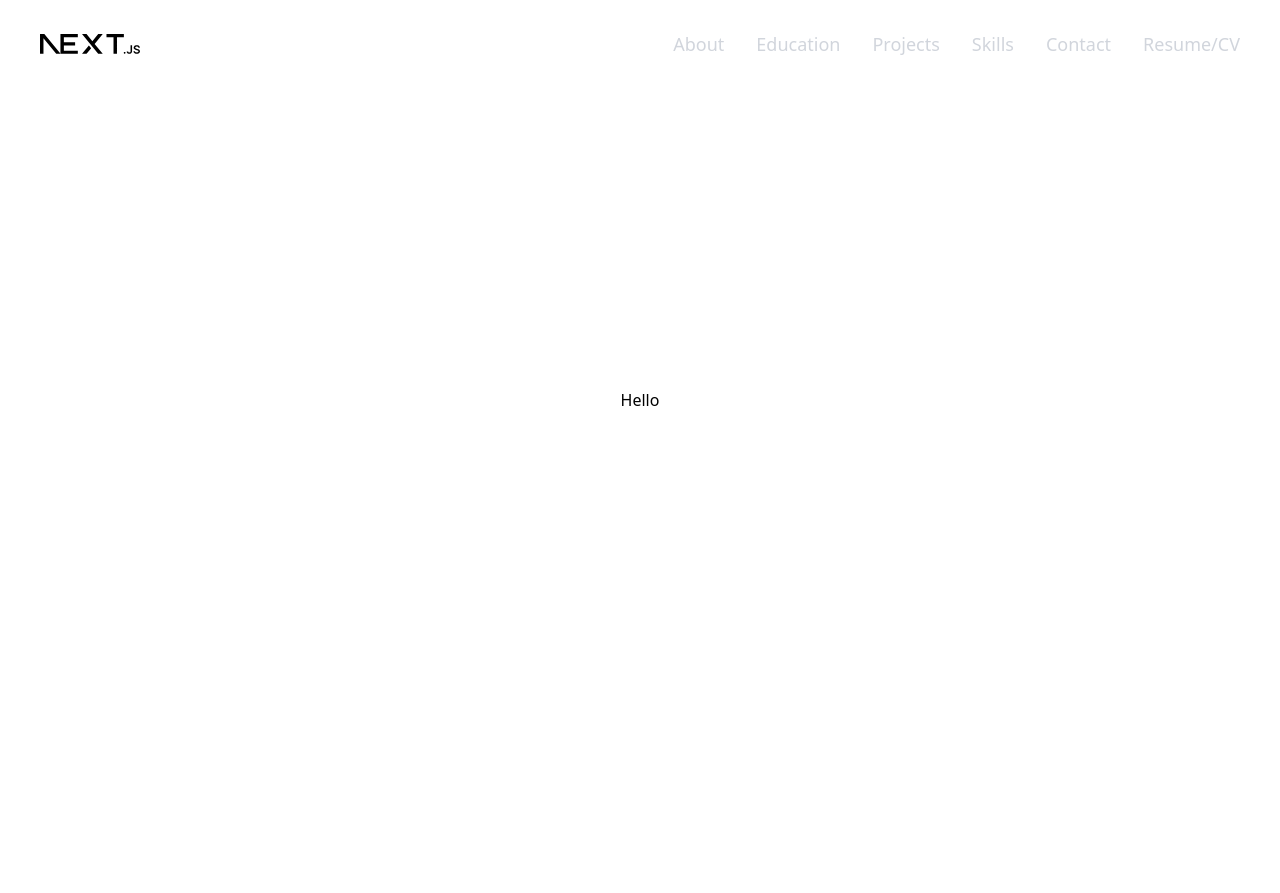
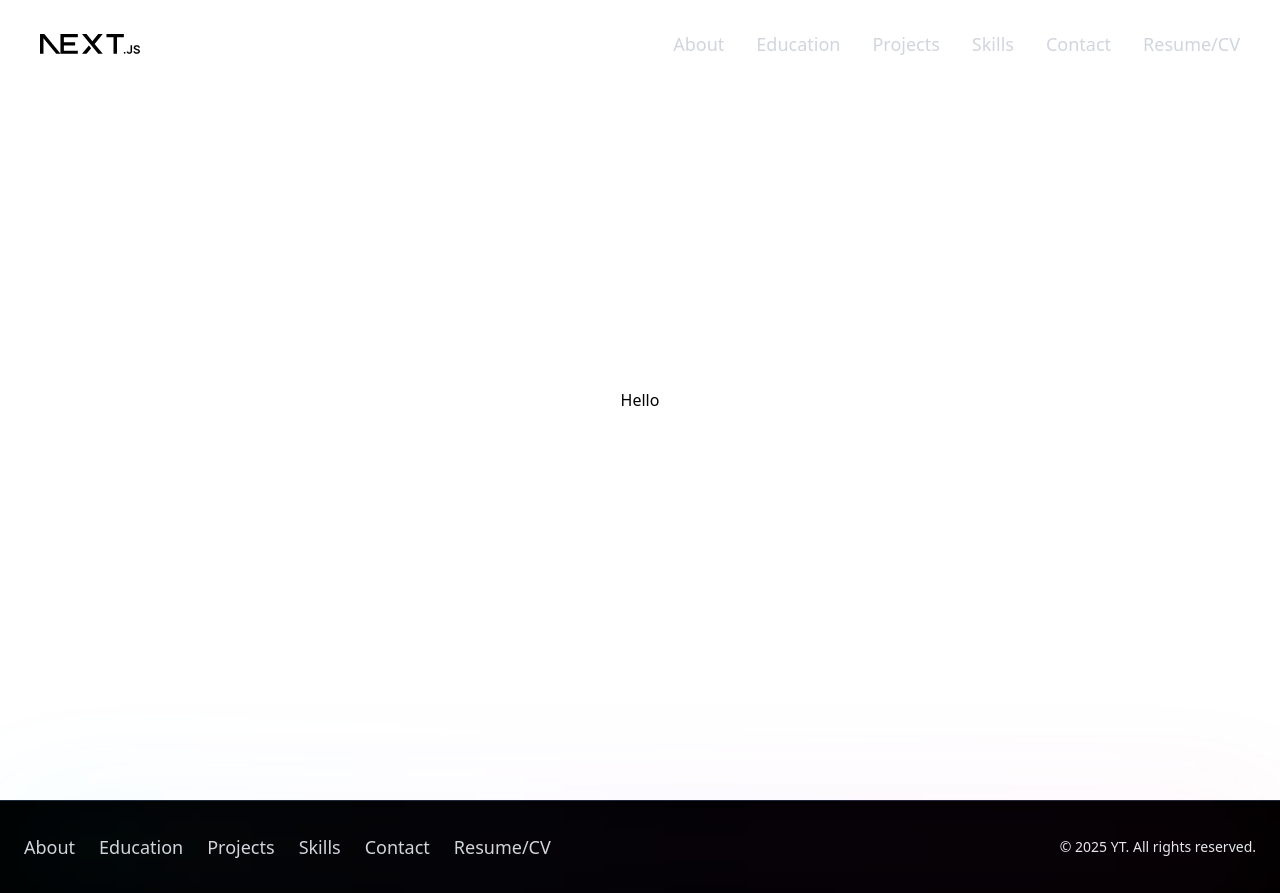
Before and after one commit to CaedusSolo/github-recap, a Next.js app: page / in a window 1280 px wide. Before the commit the page ends 800 px from the top, so only its background shows below. Built offline with nearby package versions, Linux system fonts and the light colour scheme.

Commit message:
feat: Add footer template

```diff
--- a/src/app/page.tsx
+++ b/src/app/page.tsx
@@ -1,5 +1,6 @@
 import Image from "next/image";
 import Navbar from "../components/ui/Navbar";
+import Footer from "../components/ui/Footer";
 
 export default function Home() {
   return (
@@ -8,6 +9,7 @@ export default function Home() {
       <main className="min-h-screen dark:bg-gray-900 flex flex-col w-full items-center justify-center mx-auto">
         Hello
       </main>
+      <Footer />
     </>
   );
 }
--- /dev/null
+++ b/src/components/ui/Footer.tsx
@@ -0,0 +1,43 @@
+"use client";
+import Link from "next/link";
+
+export default function Footer() {
+  return (
+    <footer className="bg-black backdrop-blur-md shadow-lg border-t border-gray-800 py-8 relative">
+      <div className="absolute inset-0 bg-gradient-to-r from-cyan-400/10 via-purple-500/10 to-pink-500/10 blur-3xl opacity-60 pointer-events-none" />
+      <div className="relative max-w-7xl mx-auto px-6 flex flex-col md:flex-row justify-between items-center gap-6">
+        {/* Links */}
+        <div className="flex flex-col items-center gap-3 sm:flex-row sm:flex-wrap sm:justify-center sm:gap-6 text-sm sm:text-base lg:text-lg font-medium text-gray-300">
+          <Link href="#about" className="hover:text-pink-400 transition">
+            About
+          </Link>
+          <Link href="#education" className="hover:text-pink-400 transition">
+            Education
+          </Link>
+          <Link href="#projects" className="hover:text-pink-400 transition">
+            Projects
+          </Link>
+          <Link href="#skills" className="hover:text-pink-400 transition">
+            Skills
+          </Link>
+          <Link href="#contact" className="hover:text-pink-400 transition">
+            Contact
+          </Link>
+          <Link
+            href="/Resume.pdf"
+            target="_blank"
+            rel="noopener noreferrer"
+            className="hover:text-pink-400 transition"
+          >
+            Resume/CV
+          </Link>
+        </div>
+
+        {/* Copyright */}
+        <p className="text-gray-200 text-sm">
+          © {new Date().getFullYear()} YT. All rights reserved.
+        </p>
+      </div>
+    </footer>
+  );
+}
```
